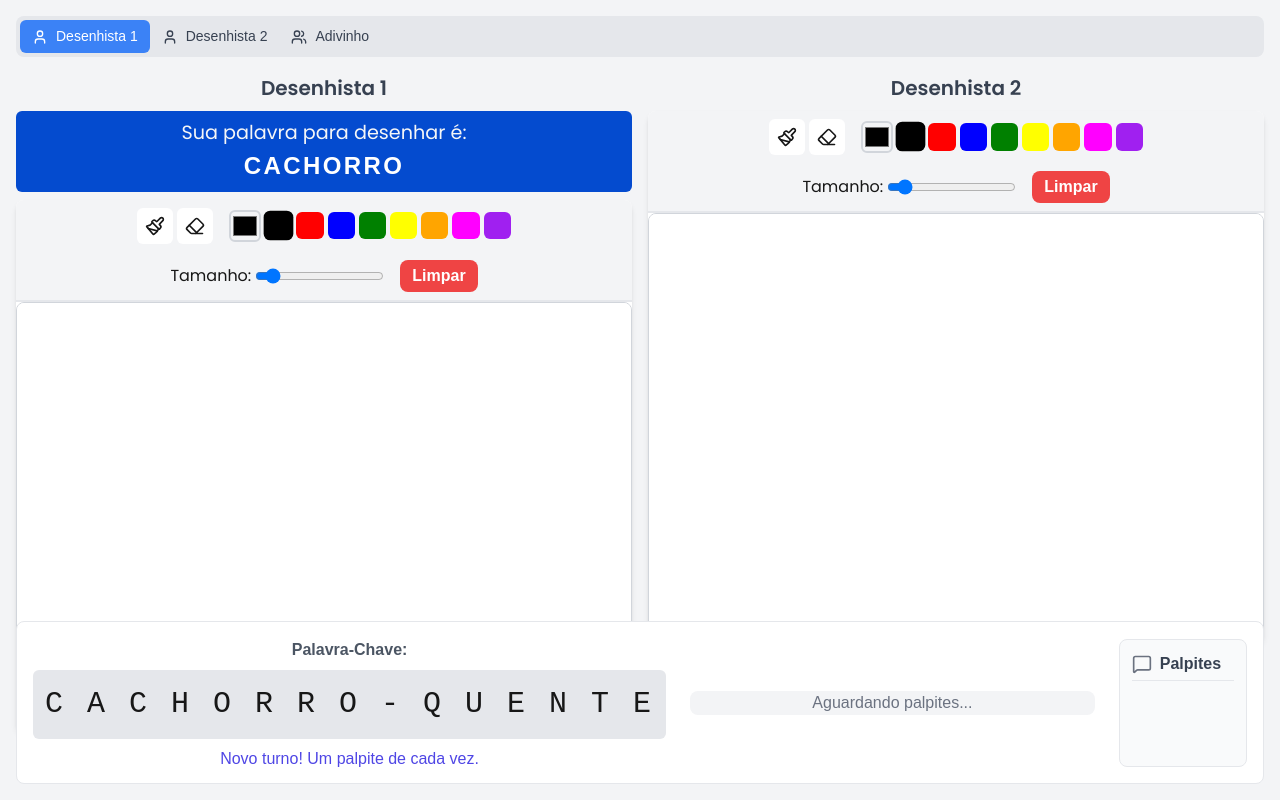
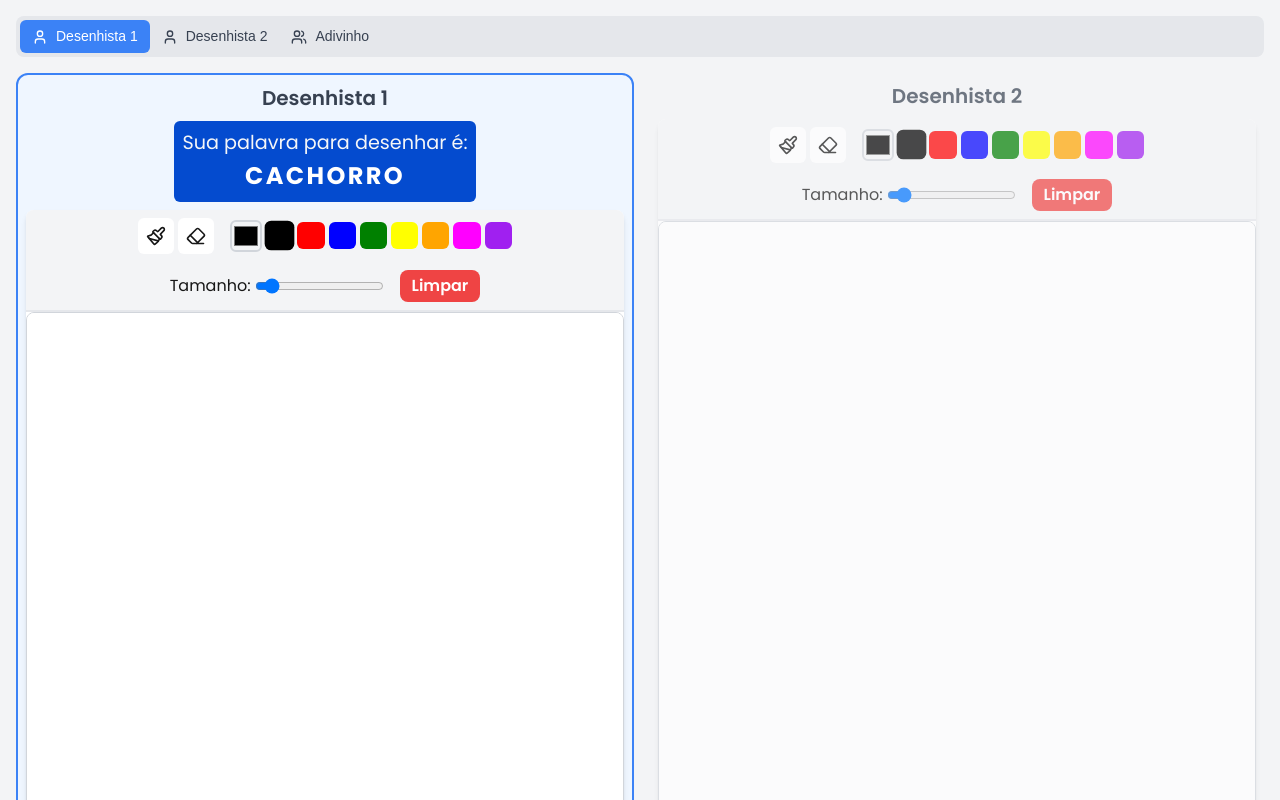
Before and after one commit to BrunoTaconi/gartic-2, a Next.js app in the folder frontend/: page / in a window 1280 px wide. Built offline with nearby package versions, Linux system fonts and the light colour scheme; no server answers.

Commit message:
upd - socket implementation

```diff
--- a/frontend/app/components/Canvas.tsx
+++ b/frontend/app/components/Canvas.tsx
@@ -8,7 +8,6 @@
 import styles from "./components.module.css";
 import clsx from "clsx";
 
-// Tipos para as propriedades do componente
 interface CanvasProps {
   color: string;
   lineWidth: number;
@@ -16,15 +15,53 @@
   width: number | string;
   height: number | string;
   disabled?: boolean;
+  onDraw: (data: any) => void; // Callback para enviar dados via WebSocket
 }
 
-const Canvas = forwardRef<HTMLCanvasElement, CanvasProps>(
-  ({ color, lineWidth, tool, width, height, disabled = false }, ref) => {
+// Expomos uma nova função 'drawFromBroadcast' no 'ref'
+export interface CanvasRef {
+  drawFromBroadcast: (data: any) => void;
+  clear: () => void;
+}
+
+const Canvas = forwardRef<CanvasRef, CanvasProps>(
+  (
+    { color, lineWidth, tool, width, height, disabled = false, onDraw },
+    ref
+  ) => {
     const canvasRef = useRef<HTMLCanvasElement>(null);
     const isDrawing = useRef(false);
     const lastPosition = useRef({ x: 0, y: 0 });
 
-    useImperativeHandle(ref, () => canvasRef.current!);
+    // useImperativeHandle expõe funções para serem chamadas de fora via ref
+    useImperativeHandle(ref, () => ({
+      drawFromBroadcast: (data) => {
+        const context = canvasRef.current?.getContext("2d");
+        if (context) {
+          context.beginPath();
+          context.moveTo(data.lastX, data.lastY);
+          context.lineTo(data.x, data.y);
+          context.strokeStyle = data.tool === "eraser" ? "#FFFFFF" : data.color;
+          context.lineWidth =
+            data.tool === "eraser" ? data.lineWidth * 3 : data.lineWidth;
+          context.lineCap = "round";
+          context.lineJoin = "round";
+          context.stroke();
+        }
+      },
+      clear: () => {
+        const context = canvasRef.current?.getContext("2d");
+        if (context && canvasRef.current) {
+          context.fillStyle = "#FFFFFF";
+          context.fillRect(
+            0,
+            0,
+            canvasRef.current.width,
+            canvasRef.current.height
+          );
+        }
+      },
+    }));
 
     useEffect(() => {
       const canvas = canvasRef.current;
@@ -37,34 +74,50 @@
       }
     }, []);
 
-    const getMousePos = (e:any) => {
+    const getMousePos = (e: any) => {
       const rect = canvasRef.current!.getBoundingClientRect();
       const clientX = e.touches ? e.touches[0].clientX : e.clientX;
       const clientY = e.touches ? e.touches[0].clientY : e.clientY;
       return { x: clientX - rect.left, y: clientY - rect.top };
     };
 
-    const startDrawing = (e:any) => {
+    const startDrawing = (e: any) => {
       if (disabled) return;
       isDrawing.current = true;
       lastPosition.current = getMousePos(e);
     };
 
-    const draw = (e:any) => {
+    const draw = (e: any) => {
       if (!isDrawing.current || disabled) return;
       e.preventDefault();
+      const currentPos = getMousePos(e);
+
+      const drawData = {
+        x: currentPos.x,
+        y: currentPos.y,
+        lastX: lastPosition.current.x,
+        lastY: lastPosition.current.y,
+        color,
+        lineWidth,
+        tool,
+      };
+
+      // Desenha localmente
       const context = canvasRef.current!.getContext("2d");
-      const currentPos = getMousePos(e);
       if (context) {
         context.beginPath();
-        context.moveTo(lastPosition.current.x, lastPosition.current.y);
-        context.lineTo(currentPos.x, currentPos.y);
+        context.moveTo(drawData.lastX, drawData.lastY);
+        context.lineTo(drawData.x, drawData.y);
         context.strokeStyle = tool === "eraser" ? "#FFFFFF" : color;
         context.lineWidth = tool === "eraser" ? lineWidth * 3 : lineWidth;
         context.lineCap = "round";
         context.lineJoin = "round";
         context.stroke();
       }
+
+      // Envia os dados do desenho via callback
+      onDraw(drawData);
+
       lastPosition.current = currentPos;
     };
 
@@ -79,9 +132,7 @@
         height={height}
         className={clsx(
           styles.canvas,
-          disabled
-            ? styles.canvasDisabled
-            : styles.canvasEnabled
+          disabled ? styles.canvasDisabled : styles.canvasEnabled
         )}
         onMouseDown={startDrawing}
         onMouseMove={draw}
--- a/frontend/app/components/DrawingArea.tsx
+++ b/frontend/app/components/DrawingArea.tsx
@@ -1,15 +1,17 @@
 "use client";
 import { useState } from "react";
-import Canvas from "./Canvas";
+import Canvas, { CanvasRef } from "./Canvas"; // Importe o CanvasRef
 import Toolbar from "./Toolbar";
 import styles from "./components.module.css";
 import clsx from "clsx";
+import { useWebSocket } from "../context/SocketContext"; // Importe o hook
 
 interface DrawingAreaProps {
-  canvasRef: React.RefObject<HTMLCanvasElement>;
+  canvasRef: React.RefObject<CanvasRef>; // Use o tipo CanvasRef
   wordToDraw: string;
   title: string;
   isMyTurn: boolean;
+  drawerId: "DRAWER_1" | "DRAWER_2"; // Identificador para o desenhista
 }
 
 const DrawingArea: React.FC<DrawingAreaProps> = ({
@@ -17,41 +19,53 @@
   wordToDraw,
   title,
   isMyTurn,
+  drawerId,
 }) => {
   const [color, setColor] = useState("#000000");
   const [lineWidth, setLineWidth] = useState(5);
   const [tool, setTool] = useState<any>("brush");
+  const socket = useWebSocket();
+
+  const handleDraw = (drawData: any) => {
+    if (socket && isMyTurn) {
+      const message = {
+        type: "DRAW",
+        payload: {
+          drawerId,
+          ...drawData,
+        },
+      };
+      socket.send(JSON.stringify(message));
+    }
+  };
 
   const handleClearCanvas = () => {
-    if (canvasRef.current) {
-      const context = canvasRef.current.getContext("2d");
-      if (context) {
-        context.fillStyle = "#FFFFFF";
-        context.fillRect(
-          0,
-          0,
-          canvasRef.current.width,
-          canvasRef.current.height
-        );
-      }
+    // Limpa o canvas localmente
+    canvasRef.current?.clear();
+
+    // Envia o evento de limpeza para outros jogadores
+    if (socket && isMyTurn) {
+      const message = {
+        type: "CLEAR",
+        payload: {
+          drawerId,
+        },
+      };
+      socket.send(JSON.stringify(message));
     }
   };
 
   return (
     <div
       className={clsx(
-        ...styles.drawingArea,
-        ...(isMyTurn
-          ? styles.drawingAreaActive
-          : styles.drawingAreaInactive)
+        styles.drawingArea,
+        isMyTurn ? styles.drawingAreaActive : styles.drawingAreaInactive
       )}
     >
       <h2 className={styles.drawingAreaTitle}>{title}</h2>
       {isMyTurn && (
         <div className={styles.wordToDraw}>
-          <p className={styles.wordToDrawLabel}>
-            Sua palavra para desenhar é:
-          </p>
+          <p className={styles.wordToDrawLabel}>Sua palavra para desenhar é:</p>
           <p className={styles.wordToDrawText}>{wordToDraw}</p>
         </div>
       )}
@@ -70,9 +84,10 @@
             color={color}
             lineWidth={lineWidth}
             tool={tool}
-            width={920}
-            height={200}
+            width={500}
+            height={500}
             disabled={!isMyTurn}
+            onDraw={handleDraw} // Passe a função de callback
           />
         </div>
       </div>
--- /dev/null
+++ b/frontend/app/context/SocketContext.tsx
@@ -0,0 +1,37 @@
+"use client";
+import React, { createContext, useContext, useEffect, useState } from 'react';
+
+const WebSocketContext = createContext<WebSocket | null>(null);
+
+export const useWebSocket = () => {
+  return useContext(WebSocketContext);
+};
+
+export const WebSocketProvider = ({ children }: { children: React.ReactNode }) => {
+  const [socket, setSocket] = useState<WebSocket | null>(null);
+
+  useEffect(() => {
+    const ws = new WebSocket('ws://localhost:8080');
+
+    ws.onopen = () => {
+      console.log('Conectado ao servidor WebSocket');
+      setSocket(ws);
+    };
+
+    ws.onclose = () => {
+      console.log('Desconectado do servidor WebSocket');
+      setSocket(null);
+    };
+
+
+    return () => {
+      ws.close();
+    };
+  }, []);
+
+  return (
+    <WebSocketContext.Provider value={socket}>
+      {children}
+    </WebSocketContext.Provider>
+  );
+};
--- a/frontend/app/layout.tsx
+++ b/frontend/app/layout.tsx
@@ -1,6 +1,7 @@
 import type { Metadata } from "next";
 import { Poppins } from "next/font/google";
 import "./globals.css";
+import { WebSocketProvider } from "./context/SocketContext";
 
 const poppins = Poppins({
   variable: "--font-poppins",
@@ -20,7 +21,9 @@
 }>) {
   return (
     <html lang="en">
-      <body className={`${poppins.variable} antialiased`}>{children}</body>
+      <WebSocketProvider>
+        <body className={`${poppins.variable} antialiased`}>{children}</body>
+      </WebSocketProvider>
     </html>
   );
 }
--- a/frontend/app/page.tsx
+++ b/frontend/app/page.tsx
@@ -1,14 +1,14 @@
 "use client";
 import { useState, useRef, useEffect } from "react";
-import Canvas from "./components/Canvas";
-import Toolbar from "./components/Toolbar";
-import GameInfo from "./components/GameInfo";
-import { GameState, Guess, Word } from "./types";
+import { GameState, Guess, Word, Player } from "./types";
 import { MOCKED_PLAYERS } from "./components/data";
 import { User, Users } from "lucide-react";
 import DrawingArea from "./components/DrawingArea";
 import styles from "./page.module.css";
 import clsx from "clsx";
+import { CanvasRef } from "./components/Canvas";
+import GameInfo from "./components/GameInfo";
+import { useWebSocket } from "./context/SocketContext";
 
 const wordList: Word[] = [
   { parts: ["GUARDA", "CHUVA"], keyword: "GUARDA-CHUVA" },
@@ -19,8 +19,8 @@
 ];
 
 export default function HomePage() {
-  const canvasRef1 = useRef<HTMLCanvasElement | any>(null);
-  const canvasRef2 = useRef<HTMLCanvasElement | any>(null);
+  const canvasRef1 = useRef<CanvasRef>(null);
+  const canvasRef2 = useRef<CanvasRef>(null);
   const [currentPlayerId, setCurrentPlayerId] = useState<string>("player1");
   const currentPlayer = MOCKED_PLAYERS[currentPlayerId];
   const [game, setGame] = useState<GameState>({
@@ -32,38 +32,89 @@
     partsGuessed: [],
   });
   const [message, setMessage] = useState<string>("");
+  const socket = useWebSocket();
 
   useEffect(() => {
-    startNewTurn();
-  }, []);
+    if (!socket) return;
 
-  const clearAllCanvases = () => {
-    [canvasRef1, canvasRef2].forEach((ref) => {
-      if (ref.current) {
-        const context = ref.current.getContext("2d");
-        if (context) {
-          context.fillStyle = "#FFFFFF";
-          context.fillRect(0, 0, ref.current.width, ref.current.height);
-        }
+    socket.onmessage = (event) => {
+      const message = JSON.parse(event.data);
+
+      switch (message.type) {
+        case "DRAW":
+          const { drawerId, ...drawData } = message.payload;
+          if (drawerId === "DRAWER_1") {
+            canvasRef1.current?.drawFromBroadcast(drawData);
+          } else if (drawerId === "DRAWER_2") {
+            canvasRef2.current?.drawFromBroadcast(drawData);
+          }
+          break;
+        case "CLEAR":
+          if (message.payload.drawerId === "DRAWER_1") {
+            canvasRef1.current?.clear();
+          } else if (message.payload.drawerId === "DRAWER_2") {
+            canvasRef2.current?.clear();
+          }
+          break;
+        case "GAME_STATE_UPDATE":
+          setGame(message.payload.game);
+          setMessage(message.payload.message);
+          break;
       }
-    });
+    };
+  }, [socket]);
+
+  const broadcastGameState = (
+    updatedGame: GameState,
+    updatedMessage: string
+  ) => {
+    if (socket) {
+      socket.send(
+        JSON.stringify({
+          type: "GAME_STATE_UPDATE",
+          payload: {
+            game: updatedGame,
+            message: updatedMessage,
+          },
+        })
+      );
+    }
   };
 
   const startNewTurn = () => {
     const randomIndex = Math.floor(Math.random() * wordList.length);
     const newWord = wordList[randomIndex];
-    setGame({
+    const newGame: GameState = {
       word: newWord,
       drawer1: { id: "player1", word: newWord.parts[0] },
       drawer2: { id: "player2", word: newWord.parts[1] },
       guesses: [],
       score: 0,
       partsGuessed: [],
-    });
-    setMessage("Novo turno! Um palpite de cada vez.");
-    clearAllCanvases();
-    console.log(`Palavra-chave: ${newWord.keyword}`);
+    };
+    const newMessage = "Novo turno! Um palpite de cada vez.";
+
+    setGame(newGame);
+    setMessage(newMessage);
+    canvasRef1.current?.clear();
+    canvasRef2.current?.clear();
+    broadcastGameState(newGame, newMessage);
+
+    if (socket) {
+      socket.send(
+        JSON.stringify({ type: "CLEAR", payload: { drawerId: "DRAWER_1" } })
+      );
+      socket.send(
+        JSON.stringify({ type: "CLEAR", payload: { drawerId: "DRAWER_2" } })
+      );
+    }
   };
+
+  useEffect(() => {
+    if (currentPlayer.id === "player1") {
+      startNewTurn();
+    }
+  }, []);
 
   const handleGuess = (guessText: string) => {
     if (!game.word) return;
@@ -104,44 +155,19 @@
       shouldStartNewTurn = true;
     }
 
-    setGame((prev) => ({
-      ...prev,
-      guesses: [...prev.guesses, newGuess],
+    const updatedGame = {
+      ...game,
+      guesses: [...game.guesses, newGuess],
       partsGuessed: newPartsGuessed,
-    }));
-    setMessage(messageUpdate);
+    };
+
+    broadcastGameState(updatedGame, messageUpdate);
+
     if (shouldStartNewTurn) setTimeout(startNewTurn, 3000);
   };
 
   return (
     <div className={styles.container}>
-      {/* <header className={styles.header}>
-        <div className={styles.headerContent}>
-          <h1 className={styles.headerTitle}>Trabalho de Redes</h1>
-          <div className={styles.playerSelectorContainer}>
-
-            <div className={styles.playerSelectorGroup}>
-              {Object.values(MOCKED_PLAYERS).map((player) => (
-                <button
-                  key={player.id}
-                  onClick={() => setCurrentPlayerId(player.id)}
-                  className={clsx(
-                    styles.playerButton,
-                    currentPlayerId === player.id && styles.playerButtonActive
-                  )}
-                >
-                  {player.role === "GUESSER" ? (
-                    <Users size={16} />
-                  ) : (
-                    <User size={16} />
-                  )}
-                  {player.name}
-                </button>
-              ))}
-            </div>
-          </div>
-        </div>
-      </header> */}
       <main className={styles.mainContent}>
         <div className={styles.playerSelectorGroup}>
           {Object.values(MOCKED_PLAYERS).map((player) => (
@@ -168,12 +194,14 @@
             title="Desenhista 1"
             wordToDraw={game.drawer1.word}
             isMyTurn={currentPlayer.role === "DRAWER_1"}
+            drawerId="DRAWER_1"
           />
           <DrawingArea
             canvasRef={canvasRef2}
             title="Desenhista 2"
             wordToDraw={game.drawer2.word}
             isMyTurn={currentPlayer.role === "DRAWER_2"}
+            drawerId="DRAWER_2"
           />
         </div>
         <div className={styles.infoSection}>
```
Also changed, not shown: frontend/package.json (+9 -2 lines), frontend/server.ts (added, +21 -0 lines), 1 other file (tests, documents, lock files or other folders).
